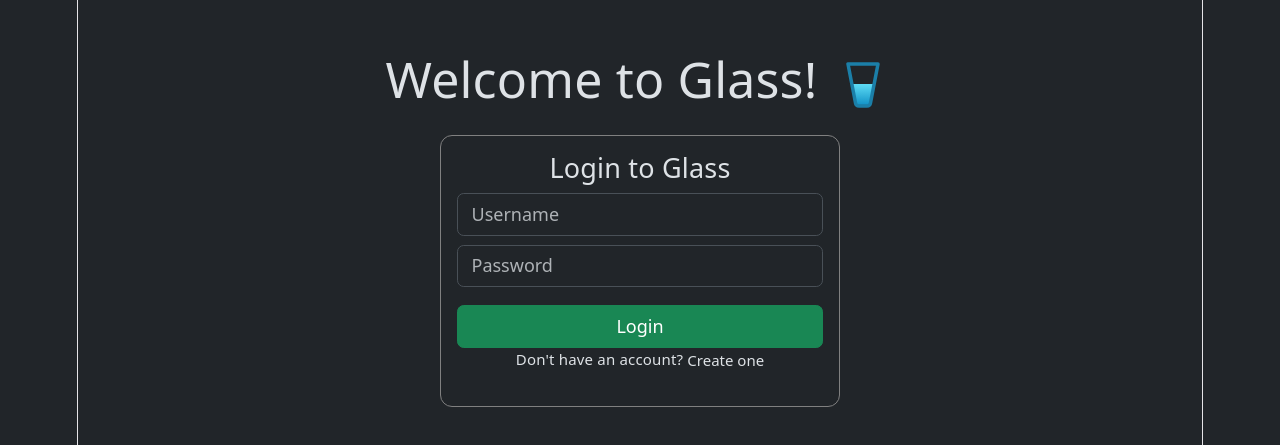
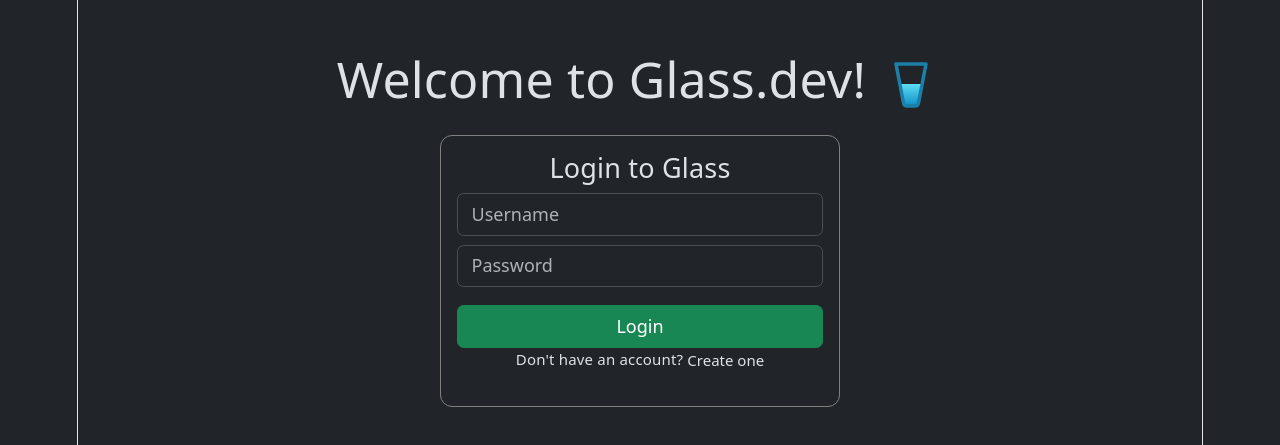
Before and after one commit to sainair/hydration-tracker, a React (Vite) app: page / in a window 1280 px wide. Shown: the part 183-628 px from the top of the page. Built offline with nearby package versions, Linux system fonts and the light colour scheme; no server answers.

Commit message:
Added to development branch

```diff
--- a/compose.yml
+++ b/compose.yml
@@ -29,7 +29,7 @@ services:
       ./backend
     command: uvicorn app:app --host 0.0.0.0 --port 8000 --reload
     environment:
-      DATABASE_URL: ${DB_URL}
+      DATABASE_URL: postgresql+psycopg://${POSTGRES_USER}:${POSTGRES_PASSWORD}@db-server:5432/${POSTGRES_DB}
       SECRET_KEY: ${SECRET_KEY}
       ALLOWED_ORIGINS: ${ALLOWED_ORIGINS}
     ports:
--- a/src/components/Header.tsx
+++ b/src/components/Header.tsx
@@ -9,7 +9,7 @@ const Header = ({onClick}: HeaderProps) => {
     <div className="header-bar">
         <img className="header-logo" src="/glass-logo-lockup.svg"/>
         <h1 className="app-header" style={{fontSize: '50px'}}>
-            Welcome!
+          {`Welcome to Glass.dev!`}
         </h1>
 
         <button type="button" className="btn logout" onClick={onClick}>Logout</button>
--- a/src/components/Login.tsx
+++ b/src/components/Login.tsx
@@ -98,7 +98,7 @@ const Login = ({ onLogin }: LoginProps) => {
 
     <>
         <div className="welcome">
-            <p>Welcome to Glass! <img src='/glass-logo.svg'/></p>
+            <p>{`Welcome to Glass.dev!`} <img src='/glass-logo.svg'/></p>
         </div>
         <div className="login-ctr">
             <h4>Login to Glass</h4>
```
